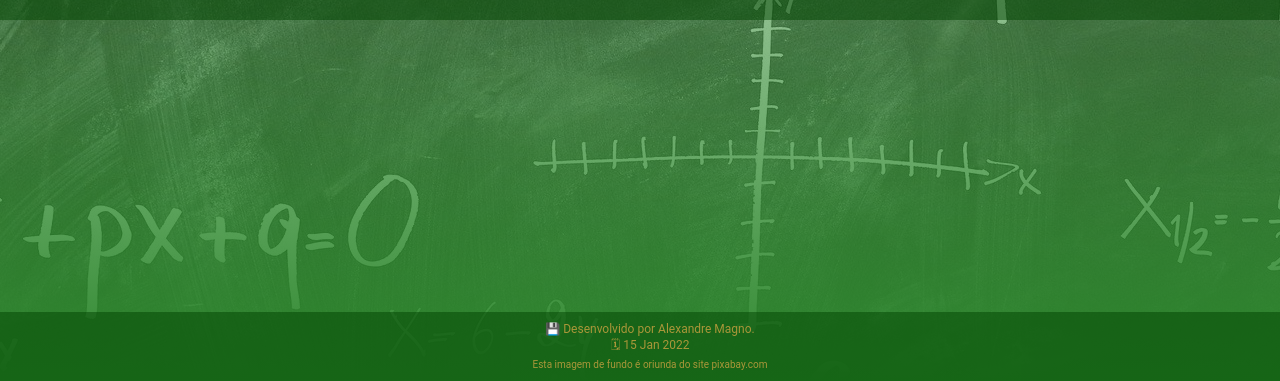
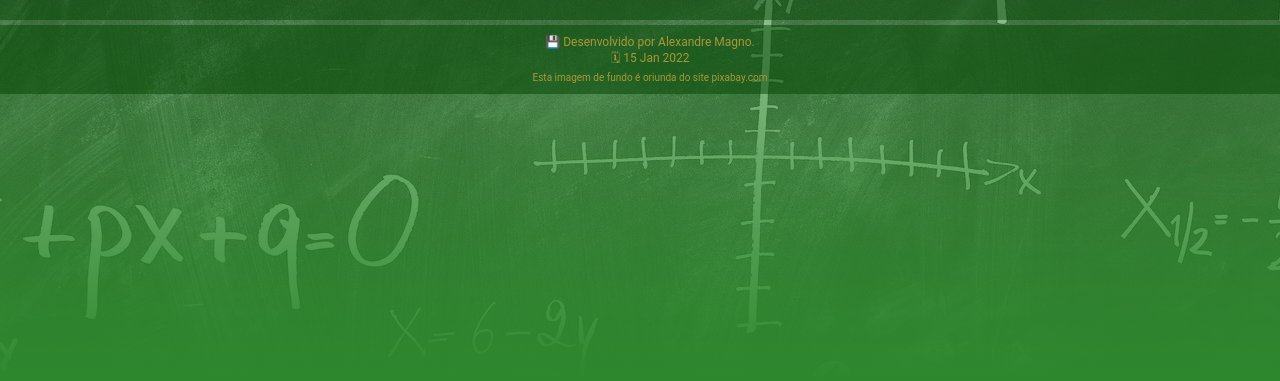
Before and after one commit to AlexandreUff/JogoDaVelha, a plain HTML site: page index.html in a window 1280 px wide. Shown: the part 419-800 px from the top of the page. Drawn offline with Linux system fonts and the light colour scheme.

Commit message:
Remoção do position:fixed do main-footer

```diff
--- a/estilo1.css
+++ b/estilo1.css
@@ -193,9 +193,9 @@ main .texto-selecao .itens-de-escolha{
 }
 
 .main-footer{
-    position: fixed; /*VER ISSO AQUI*/
-    bottom: 0px;
-    margin-top: 15px;
+    /* position: fixed;
+    bottom: 0px; */
+    margin-top: 5px;
     padding: 10px;
     width: 100%;
 
```
